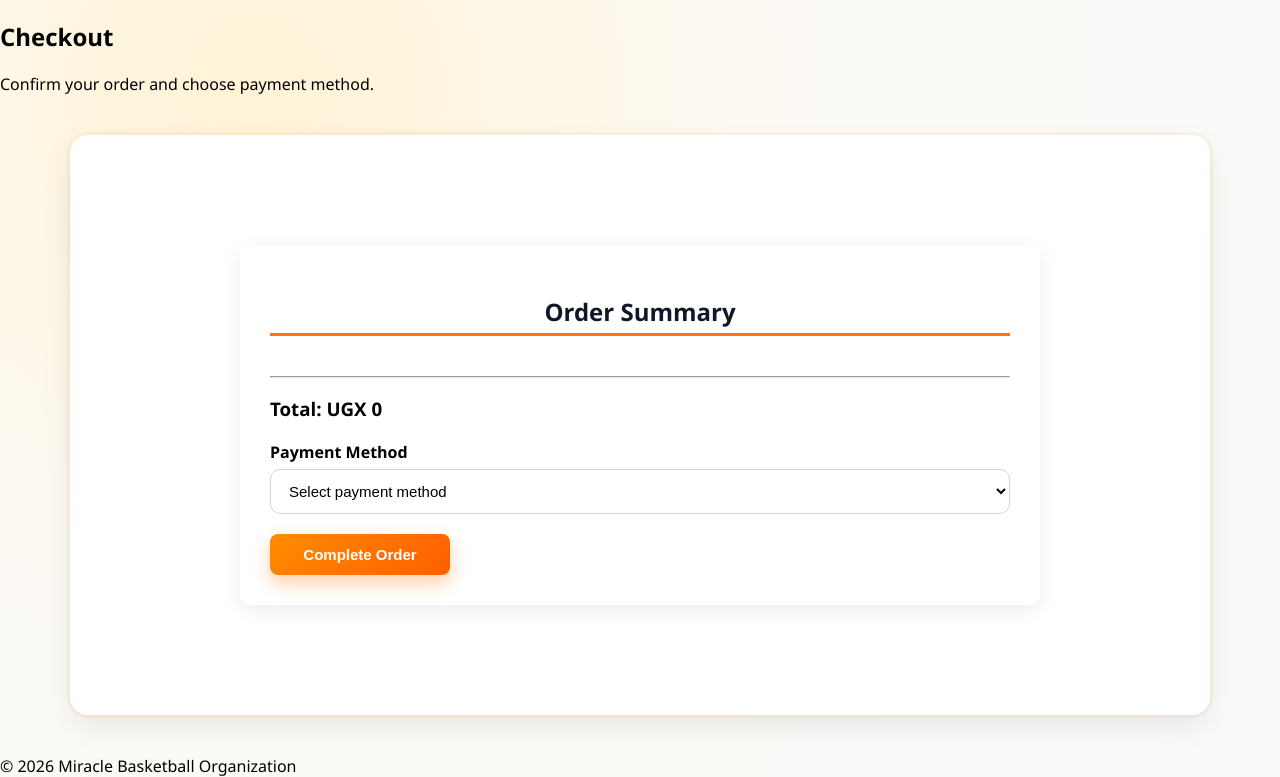
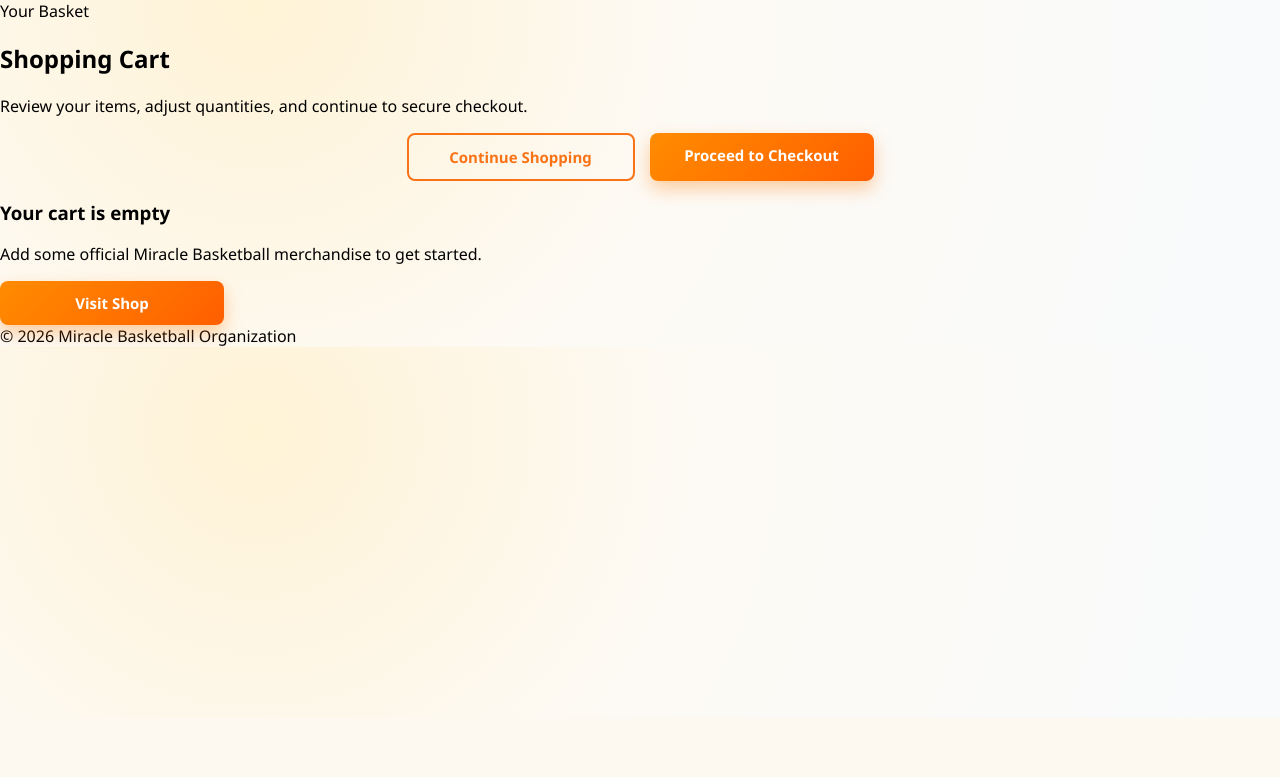
Before and after one commit to mccalsta/mba, a Flask app: page /cart in a window 1280 px wide. Shown: the part 82-859 px from the top of the page. After the commit the page ends 714 px from the top, so only its background shows below. Run offline with Flask 3, Linux system fonts and the light colour scheme.

Commit message:
Update cart.html

```diff
--- a/templates/cart.html
+++ b/templates/cart.html
@@ -1,42 +1,82 @@
 {% extends "base.html" %}
 {% block content %}
 
-<section class="page-header">
-    <h1>Checkout</h1>
-    <p>Confirm your order and choose payment method.</p>
-</section>
-
-<section class="section">
-    <div class="container" style="max-width:800px;">
-        <div class="program-card">
-            <h2>Order Summary</h2>
-
-            {% for item in cart %}
-            <p>
-                {{ item.name }} - {{ item.variant }} x {{ item.quantity }}
-                <span style="float:right;">UGX {{ "{:,}".format(item.subtotal) }}</span>
-            </p>
-            {% endfor %}
-
-            <hr>
-
-            <h3>Total: UGX {{ "{:,}".format(total) }}</h3>
-
-            <form method="POST" style="margin-top:20px;">
-                <label>Payment Method</label>
-                <select name="payment_method" required>
-                    <option value="">Select payment method</option>
-                    <option value="Cash">Cash</option>
-                    <option value="Mobile Money">Mobile Money</option>
-                    <option value="Bank">Bank</option>
-                </select>
-
-                <button type="submit" class="btn-primary" style="margin-top:20px;">
-                    Complete Order
-                </button>
-            </form>
+<section class="inner-hero cart-hero" data-aos="fade-up">
+    <div class="inner-hero-overlay"></div>
+    <div class="inner-hero-content">
+        <span class="hero-kicker">Your Basket</span>
+        <h1>Shopping Cart</h1>
+        <p>Review your items, adjust quantities, and continue to secure checkout.</p>
+        <div class="hero-buttons">
+            <a href="/shop" class="btn-outline light-outline">Continue Shopping</a>
+            <a href="/checkout" class="btn-primary">Proceed to Checkout</a>
         </div>
     </div>
 </section>
 
+<section class="section-shell" data-aos="fade-up">
+    {% if cart %}
+    <div class="section-card">
+        <div class="cart-header-row">
+            <div>
+                <h2 class="section-title">Cart Items</h2>
+                <p class="section-subtitle">Update quantities or remove products before checkout.</p>
+            </div>
+            <div class="cart-total-pill">
+                Total: UGX {{ "{:,}".format(total) }}
+            </div>
+        </div>
+
+        <form action="/cart/update" method="POST">
+            <div class="cart-list-premium">
+                {% for item in cart %}
+                <div class="cart-item-premium">
+                    <div class="cart-item-image">
+                        <img src="{{ item.image or '/static/images/default-product.jpg' }}" alt="{{ item.name }}">
+                    </div>
+
+                    <div class="cart-item-details">
+                        <h3>{{ item.name }}</h3>
+                        <p><strong>Variant:</strong> {{ item.variant }}</p>
+                        <p><strong>Unit Price:</strong> UGX {{ "{:,}".format(item.price) }}</p>
+                    </div>
+
+                    <div class="cart-item-actions">
+                        <label for="qty_{{ item.variant_id }}">Quantity</label>
+                        <input
+                            id="qty_{{ item.variant_id }}"
+                            type="number"
+                            name="qty_{{ item.variant_id }}"
+                            value="{{ item.quantity }}"
+                            min="1"
+                        >
+                    </div>
+
+                    <div class="cart-item-subtotal">
+                        <span>Subtotal</span>
+                        <strong>UGX {{ "{:,}".format(item.subtotal) }}</strong>
+                    </div>
+
+                    <div class="cart-item-remove">
+                        <a href="/cart/remove/{{ item.variant_id }}" class="btn-outline danger-outline">Remove</a>
+                    </div>
+                </div>
+                {% endfor %}
+            </div>
+
+            <div class="cart-footer-actions">
+                <button type="submit" class="btn-secondary">Update Cart</button>
+                <a href="/checkout" class="btn-primary">Proceed to Checkout</a>
+            </div>
+        </form>
+    </div>
+    {% else %}
+    <div class="section-card empty-shop-state">
+        <h3>Your cart is empty</h3>
+        <p>Add some official Miracle Basketball merchandise to get started.</p>
+        <a href="/shop" class="btn-primary">Visit Shop</a>
+    </div>
+    {% endif %}
+</section>
+
 {% endblock %}
```
